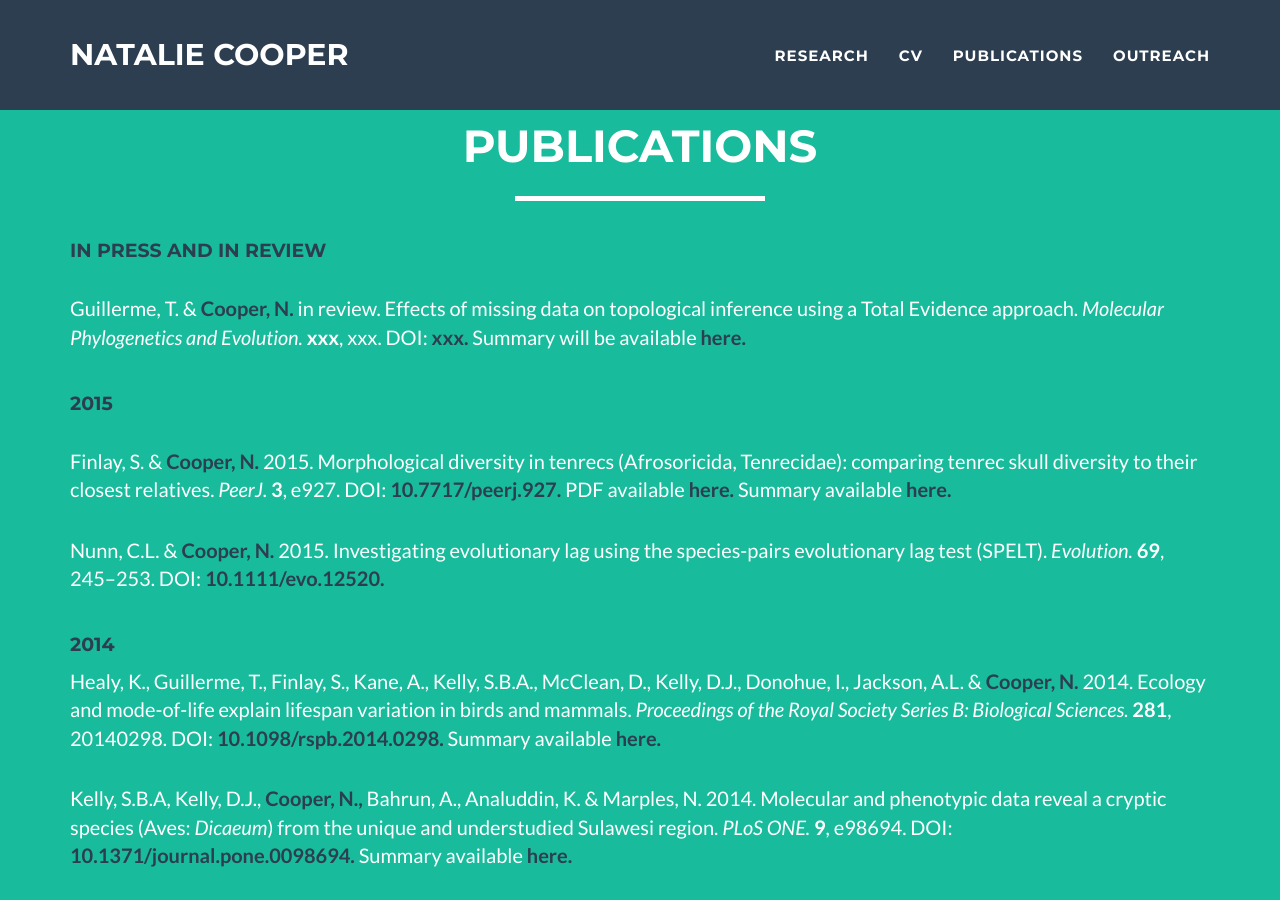
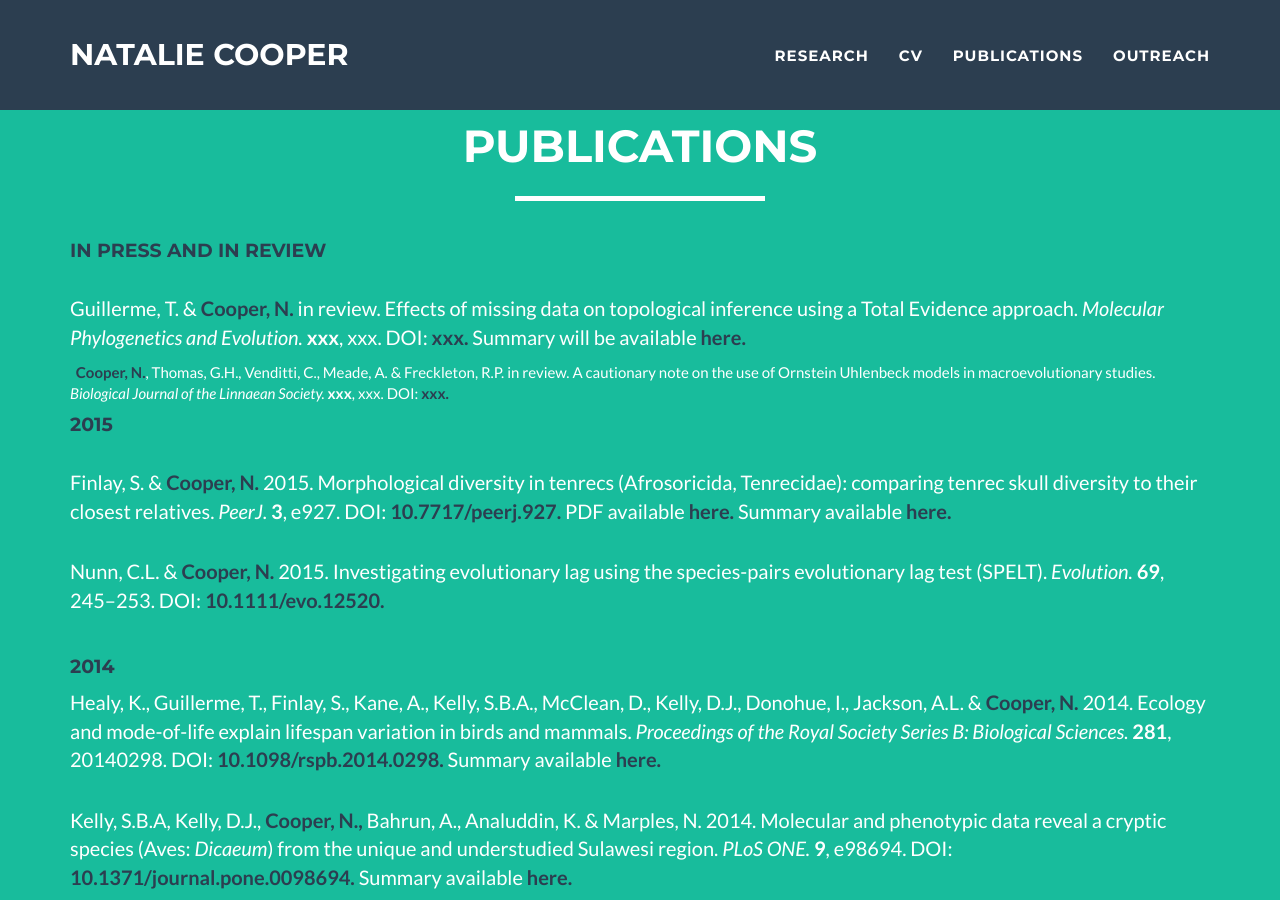
Before and after one commit to nhcooper123/nhcooper123.github.io, a Jekyll site: the page publications.html, which Jekyll copies as it is, in a window 1280 px wide and 900 px high. Built offline with Jekyll 4.4.1, drawn with Linux system fonts in a browser that asks for light colours.

Commit message:
Added OhYou paper

```diff
--- a/publications.html
+++ b/publications.html
@@ -86,7 +86,10 @@
 <h4><font color="2c3e50">In press and in review</font></h4>
 
   &nbsp
-  <p>Guillerme, T. &amp; <strong><font color="2c3e50">Cooper, N.</font></strong> in review. Effects of missing data on topological inference using a Total Evidence approach.<em> Molecular Phylogenetics and Evolution. </em><strong>xxx</strong>, xxx. DOI: <a href="http://onlinelibrary.wiley.com/doi/10.1111/evo.12520/abstract"><strong><font color="2c3e50">xxx.</font></strong></a> Summary will be available <a href=""><strong><font color="2c3e50">here.</font></strong></a></p>
+  <p>Guillerme, T. &amp; <strong><font color="2c3e50">Cooper, N.</font></strong> in review. Effects of missing data on topological inference using a Total Evidence approach.<em> Molecular Phylogenetics and Evolution. </em><strong>xxx</strong>, xxx. DOI: <a href=""><strong><font color="2c3e50">xxx.</font></strong></a> Summary will be available <a href=""><strong><font color="2c3e50">here.</font></strong></a></p>
+
+  &nbsp
+  <strong><font color="2c3e50">Cooper, N.</font></strong>, Thomas, G.H., Venditti, C., Meade, A. &amp; Freckleton, R.P. in review. A cautionary note on the use of Ornstein Uhlenbeck models in macroevolutionary studies. <em> Biological Journal of the Linnaean Society. </em><strong>xxx</strong>, xxx. DOI: <a href=""><strong><font color="2c3e50">xxx.</font></strong></a>
 
   &nbsp
 
```
